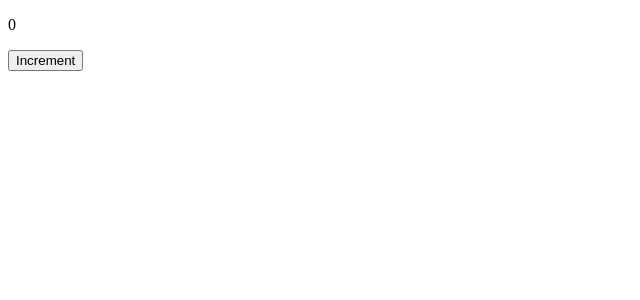
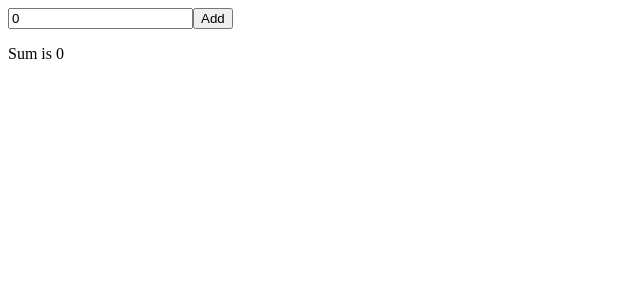
Before and after one commit to AlexanderKrysiuk/Sololearn-React, a React (Create React App) app in the folder my-app/: page / in a window 1280 px wide. Shown: the top 300 px of the page, without its empty margins (0-640 px from the left). Built offline with nearby package versions, Linux system fonts and the light colour scheme.

Commit message:
Event Handling

```diff
--- a/my-app/src/index.js
+++ b/my-app/src/index.js
@@ -1,23 +1,27 @@
 import React, { useState, useEffect} from 'react';
 import ReactDOM from 'react-dom';
 
-function Counter() {
-  const [counter, setCounter] = useState(0);
+function AddForm() {
+  const [sum, setSum] = useState(0);
+  const [num, setNum] = useState(0);
 
-  useEffect(() => {
-    alert("Number of clicks: " + counter);
-  });
+  function handleChange(e) {
+    setNum(e.target.value);
+  }
 
-  function increment() {
-    setCounter(counter+1);
+  function handleSubmit(e) {
+    setSum(sum + Number(num));
+    e.preventDefault();
   }
-  return <div>
-    <p>{counter}</p>
-    <button onClick={increment}>Increment</button>
-  </div>;
+
+  return <form onSubmit={handleSubmit}>
+    <input type="number" value={num} onChange={handleChange} />
+    <input type="submit" value="Add" />
+    <p>Sum is {sum}</p>
+  </form>;
 }
 
-const el = <Counter />;
+const el = <AddForm />;
 ReactDOM.render(
   el,
   document.getElementById('root')
```
